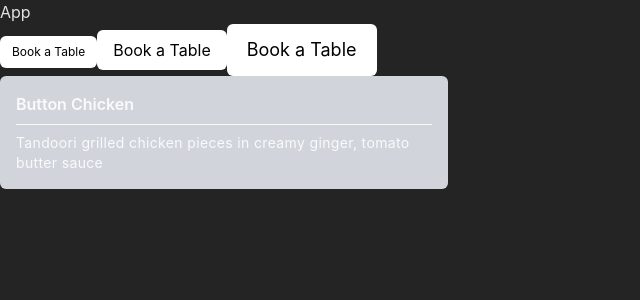
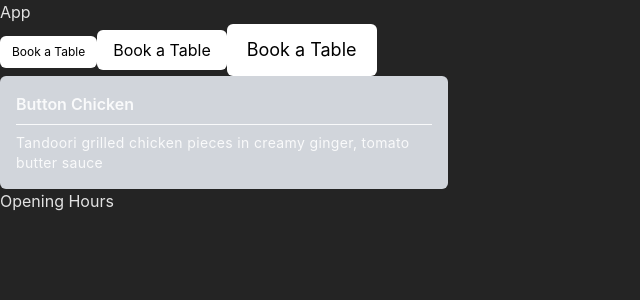
Before and after one commit to asmita143/kasthamandap-web-app, a React (Vite) app in the folder kasthamandap/: page / in a window 1280 px wide. Shown: the top 300 px of the page, without its empty margins (0-640 px from the left). Built offline with nearby package versions, Linux system fonts and the light colour scheme; no server answers; the database is empty.

Commit message:
added firebase

```diff
--- a/kasthamandap/package.json
+++ b/kasthamandap/package.json
@@ -10,6 +10,7 @@
     "preview": "vite preview"
   },
   "dependencies": {
+    "firebase": "^10.5.2",
     "react": "^18.2.0",
     "react-dom": "^18.2.0"
   },
--- a/kasthamandap/src/App.jsx
+++ b/kasthamandap/src/App.jsx
@@ -1,4 +1,5 @@
 import MenuCard from "./components/MenuCard";
+import OpeningHours from "./components/OpeningHours";
 import Button from "./components/ui/Button";
 
 const App = () => {
@@ -9,6 +10,7 @@ const App = () => {
       <Button size="default">Book a Table</Button>
       <Button size="large">Book a Table</Button>
       <MenuCard />
+      <OpeningHours />
     </>
   );
 };
--- /dev/null
+++ b/kasthamandap/src/components/OpeningHours.jsx
@@ -0,0 +1,67 @@
+import { useEffect, useState } from "react";
+import { db } from "../config/firebase";
+import { getDocs, collection } from "firebase/firestore";
+
+function OpeningHours() {
+  const [openingHours, setOpeningHours] = useState([]);
+  const contactInfoRef = collection(db, "OpeningHours");
+
+  useEffect(() => {
+    const getOpeningHours = async () => {
+      try {
+        const data = await getDocs(contactInfoRef);
+        const filteredData = data.docs.map((doc) => ({
+          ...doc.data(),
+          id: doc.id,
+        }));
+        setOpeningHours(filteredData);
+        console.log("openingHours", filteredData[0].openingHour);
+      } catch (error) {
+        console.error(error);
+      }
+    };
+    getOpeningHours();
+  }, []);
+
+  // Find opening hours
+  const weekdayOpeningHours = openingHours.find(
+    (info) => info.id === "weekday"
+  );
+  const saturdayOpeningHours = openingHours.find(
+    (info) => info.id === "saturday"
+  );
+  const sundayOpeningHours = openingHours.find((info) => info.id === "sunday");
+
+  return (
+    <div>
+      <h1>Opening Hours</h1>
+
+      {weekdayOpeningHours && (
+        <div className="day">
+          <h2>Monday</h2>
+          <p>{weekdayOpeningHours.openingHour} : 00</p>
+          <p>{weekdayOpeningHours.closingHour} : 00</p>
+        </div>
+      )}
+
+      {saturdayOpeningHours && (
+        <div className="day">
+          <h2>Saturday</h2>
+          <p>{saturdayOpeningHours.openingHour} : 00</p>
+          <p>{saturdayOpeningHours.closingHour} : 00</p>
+        </div>
+      )}
+
+      {sundayOpeningHours && (
+        <div className="day">
+          <h2>Sunday</h2>
+          {!sundayOpeningHours.open &&
+            <p>Closed</p>
+          }
+        </div>
+      )}
+    </div>
+  );
+}
+
+export default OpeningHours;
--- /dev/null
+++ b/kasthamandap/src/config/firebase.js
@@ -0,0 +1,17 @@
+import { initializeApp } from "firebase/app";
+import { getFirestore } from "firebase/firestore";
+
+
+const firebaseConfig = {
+  apiKey: "AIzaSyBW9lhlIzhSsU6lcwQSi6iP_zvdzKLPCAo",
+  authDomain: "kasthamandap-cdfd4.firebaseapp.com",
+  projectId: "kasthamandap-cdfd4",
+  storageBucket: "kasthamandap-cdfd4.appspot.com",
+  messagingSenderId: "1081740869330",
+  appId: "1:1081740869330:web:4ac36754773302d327770b",
+  measurementId: "G-J90358NT9J"
+};
+
+// Initialize Firebase
+const app = initializeApp(firebaseConfig);
+export const db = getFirestore(app);
```
Also changed, not shown: 1 other file (tests, documents, lock files or other folders).
